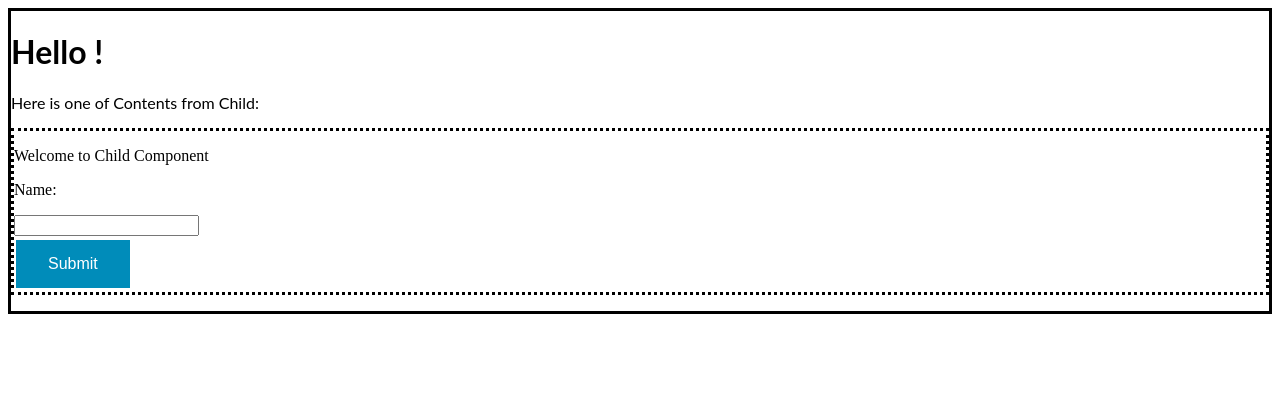
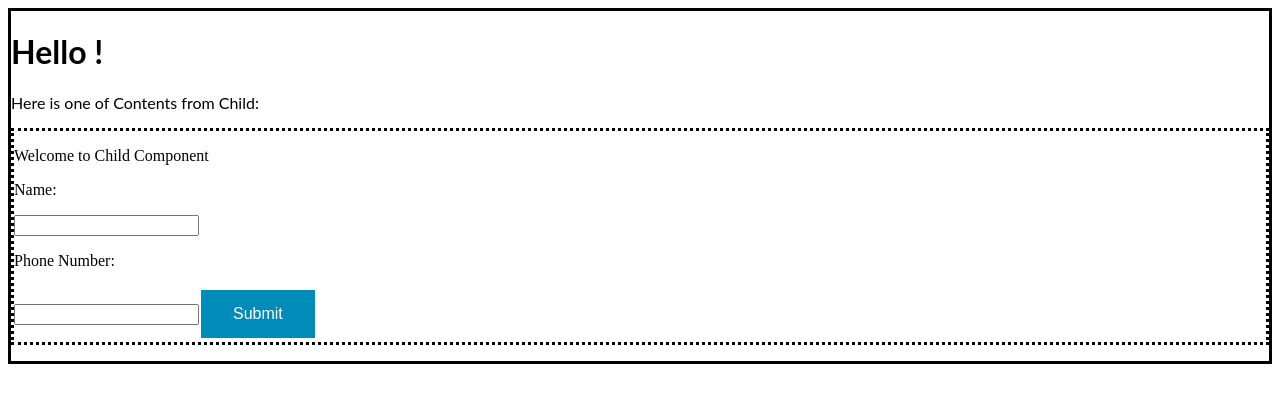
Before and after one commit to NguyenThiThanhHoa/Angular_Example, an Angular app: page / in a window 1280 px wide. Shown: the top 402 px of the page. Built offline with nearby package versions, Linux system fonts and the light colour scheme.

Commit message:
2 files modified

```diff
--- a/src/app/form.component.html
+++ b/src/app/form.component.html
@@ -1,6 +1,8 @@
 <div class="child">
 <p>Welcome to Child Component</p>
 <p>Name:</p>
-<input type="text" #name (keyup)="getName(name.value)"><br>
+<input type="text" #name (keyup)="getName(name.value)">
+<p>Phone Number:</p>
+<input type="text" #phoneNo (keyup)="getPhone(phoneNo.value)">
 <button class="button button2" (click)="pushContent()">Submit</button>
 </div>
--- a/src/app/form.component.ts
+++ b/src/app/form.component.ts
@@ -7,11 +7,15 @@ import { Component, Input, Output, EventEmitter } from '@angular/core';
 })
 export class FormComponent  {
   nameContent="";
+  phoneNumber="";
   getName(value: string){
     this.nameContent=value;
   }
+  getPhone(value:string){
+    this.phoneNumber=value;
+  }
   @Output () OutputHandle = new EventEmitter<any>();
   pushContent(){
-    this.OutputHandle.emit(this.nameContent)
+    this.OutputHandle.emit(this.nameContent);
   }
 }
```
